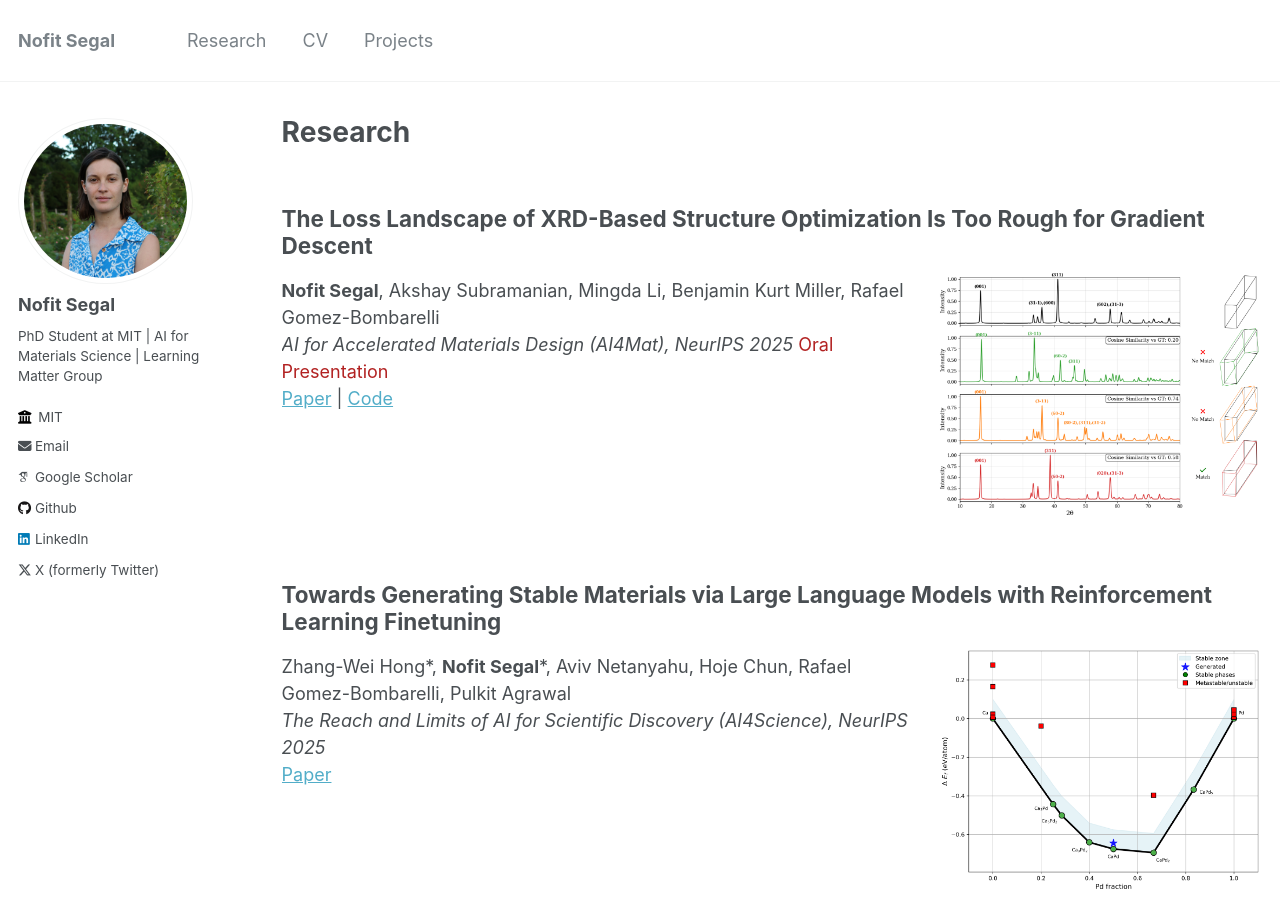
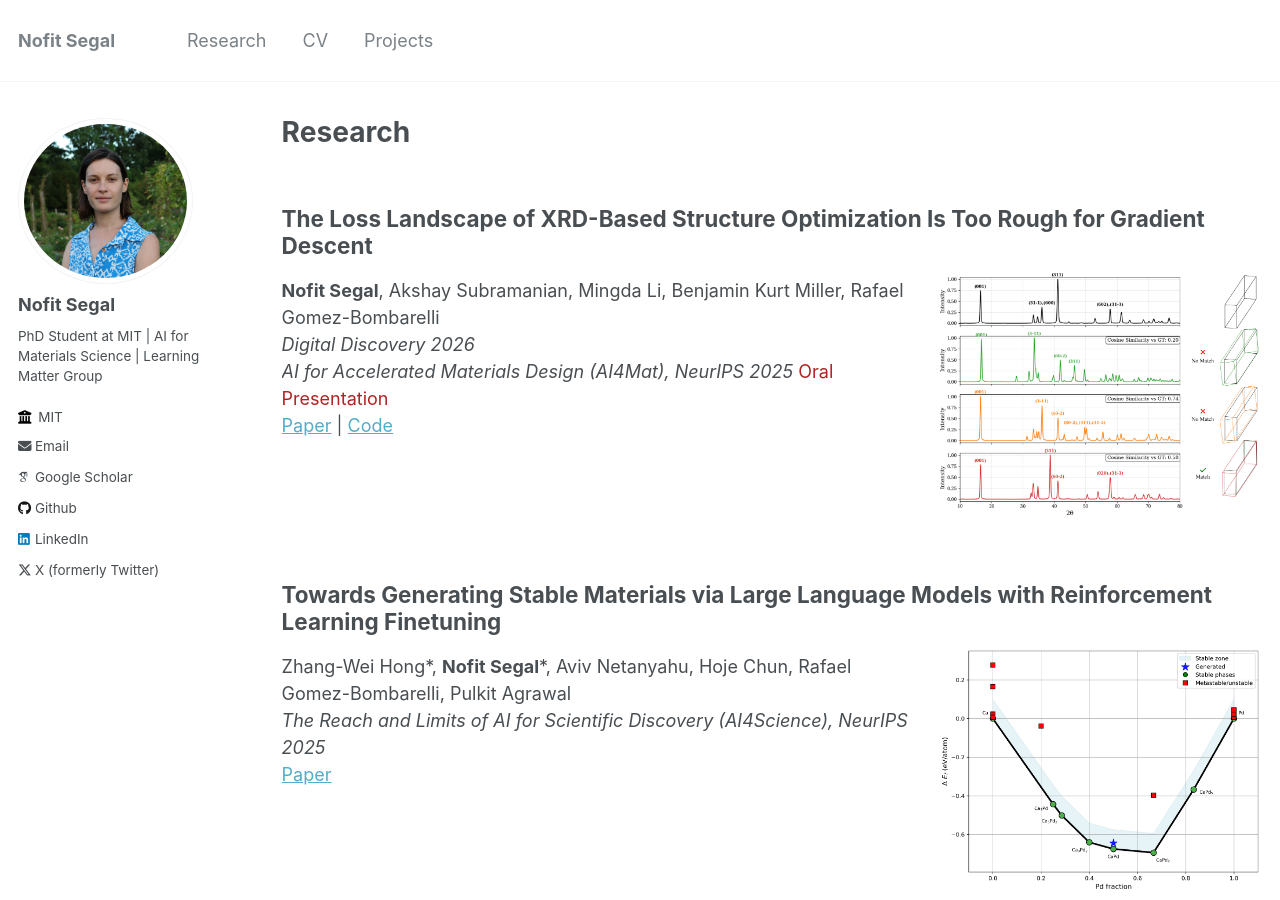
Before and after one commit to nofitsegal/nofitsegal.github.io, a Jekyll site: the page built from _pages/research.md, in a window 1280 px wide and 900 px high. Built offline with Jekyll 4.4.1, drawn with Linux system fonts in a browser that asks for light colours; some web fonts are replaced.

Commit message:
dig dis xrd-gd

```diff
--- a/_pages/research.md
+++ b/_pages/research.md
@@ -15,6 +15,7 @@ author_profile: true
   <h2>The Loss Landscape of XRD-Based Structure Optimization Is Too Rough for Gradient Descent</h2>
   <img src="../images/XRD-GD/Na3MnCoNi06_xrd_agr.png" style="float:right; width:33%; margin-left:1em; margin-bottom:0.5em;">
   <p><strong>Nofit Segal</strong>, Akshay Subramanian, Mingda Li, Benjamin Kurt Miller, Rafael Gomez-Bombarelli<br>
+  <em>Digital Discovery 2026</em><br>
   <em>AI for Accelerated Materials Design (AI4Mat), NeurIPS 2025</em> <span style="color:firebrick;">Oral Presentation</span><br>
   <a href="https://arxiv.org/abs/2512.04036">Paper</a> | <a href="https://github.com/learningmatter-mit/XRD-GD">Code</a></p>
 </div>
```
